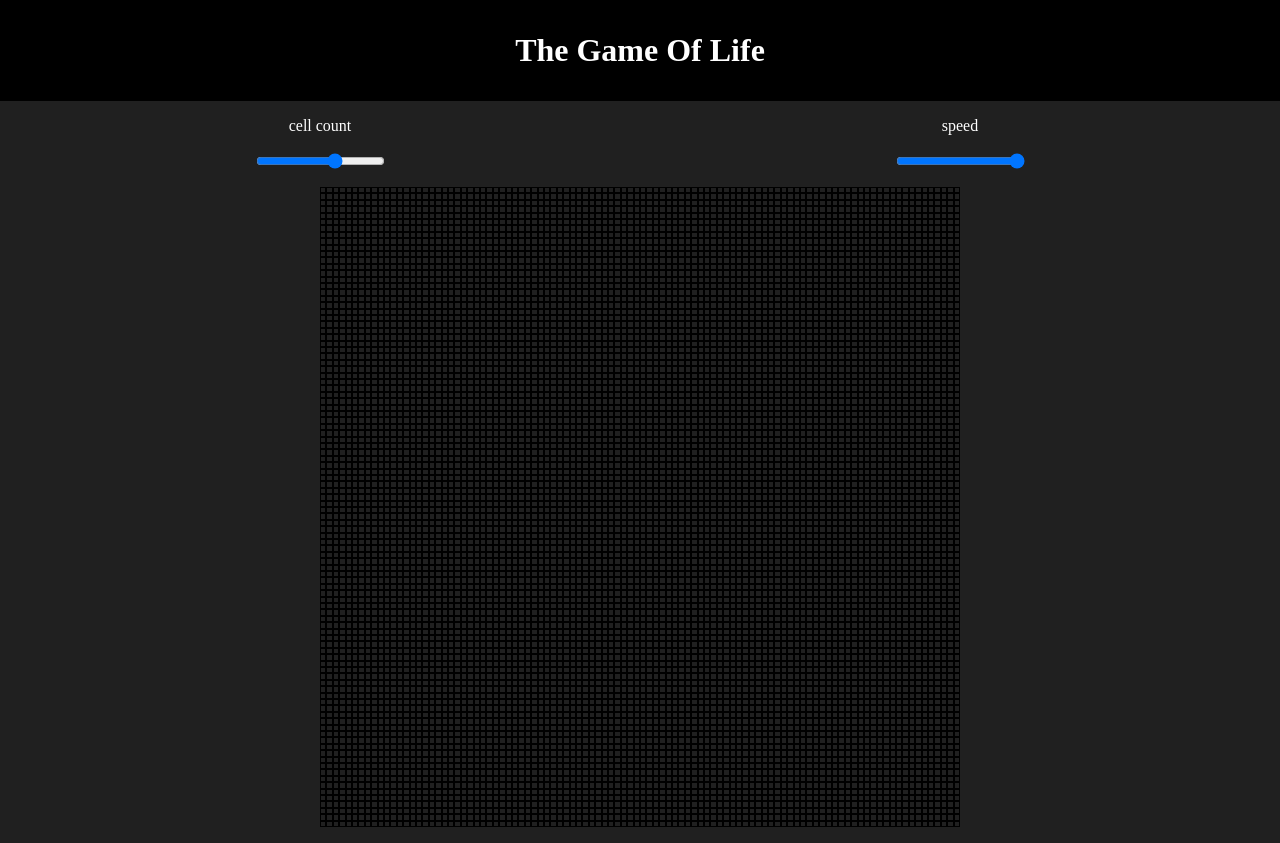
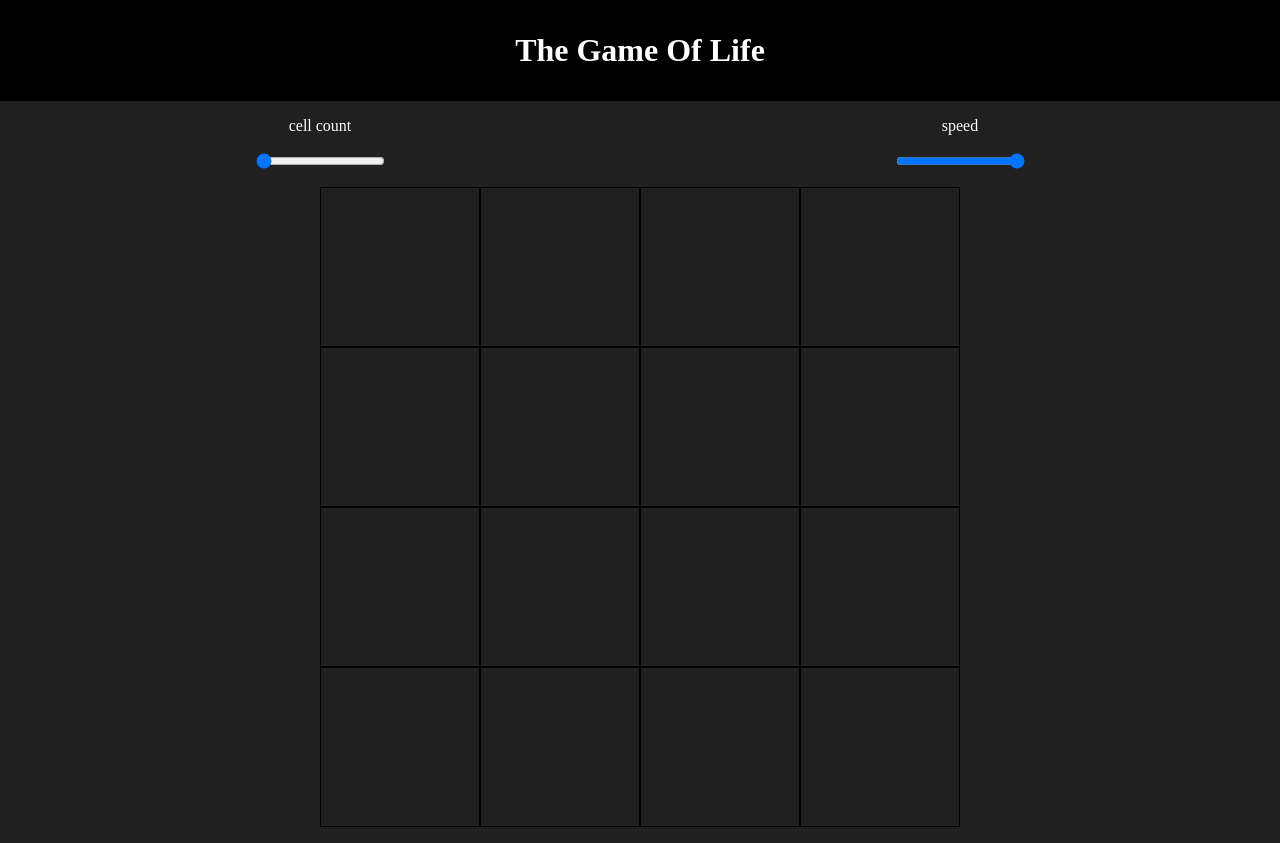
Before and after one commit to timjacksonm/The-Game-Of-Life, a React (Create React App) app: page / in a window 1280 px wide. Built offline with nearby package versions, Linux system fonts and the light colour scheme.

Commit message:
updated default slider value to 4

```diff
--- a/src/App.js
+++ b/src/App.js
@@ -4,7 +4,7 @@ import Header from "./components/header/header";
 import Options from "./components/options/options";
 
 const App = () => {
-  const [gridValue, setGridValue] = useState(100);
+  const [gridValue, setGridValue] = useState(4);
 
   useEffect(() => {
     console.log(gridValue);
@@ -12,7 +12,7 @@ const App = () => {
   return (
     <div>
       <Header />
-      <Options setGridValue={setGridValue} />
+      <Options gridValue={gridValue} setGridValue={setGridValue} />
       <Grid gridValue={gridValue} />
     </div>
   );
--- a/src/components/options/options.js
+++ b/src/components/options/options.js
@@ -1,7 +1,7 @@
 import React, { useRef, useEffect } from "react";
 import "./styles.css";
 
-const Options = ({ setGridValue }) => {
+const Options = ({ gridValue, setGridValue }) => {
   const slider = useRef();
 
   return (
@@ -17,6 +17,7 @@ const Options = ({ setGridValue }) => {
           min="4"
           max="80"
           step="4"
+          value={gridValue}
           className="slider"
           id="myRange"
         />
```
